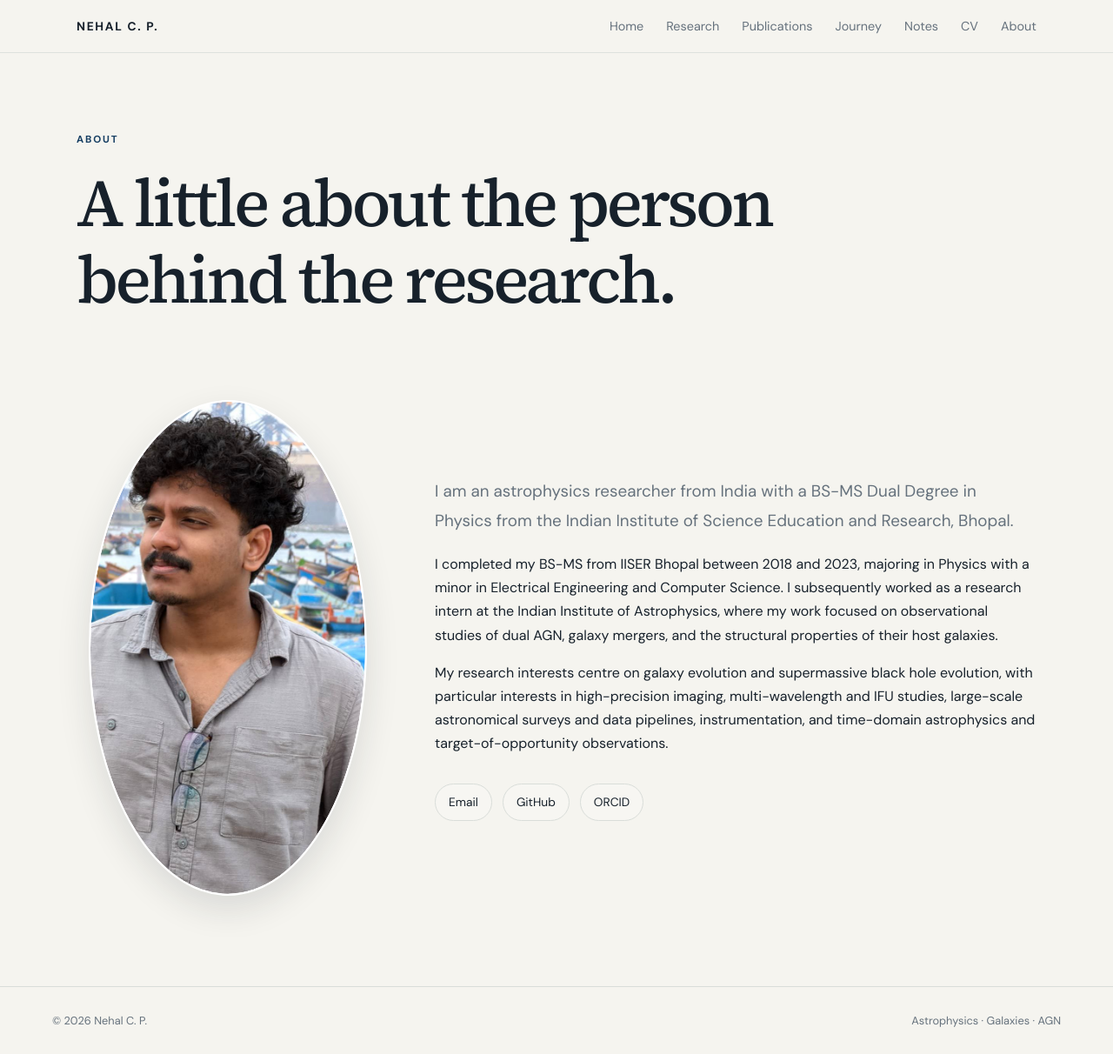
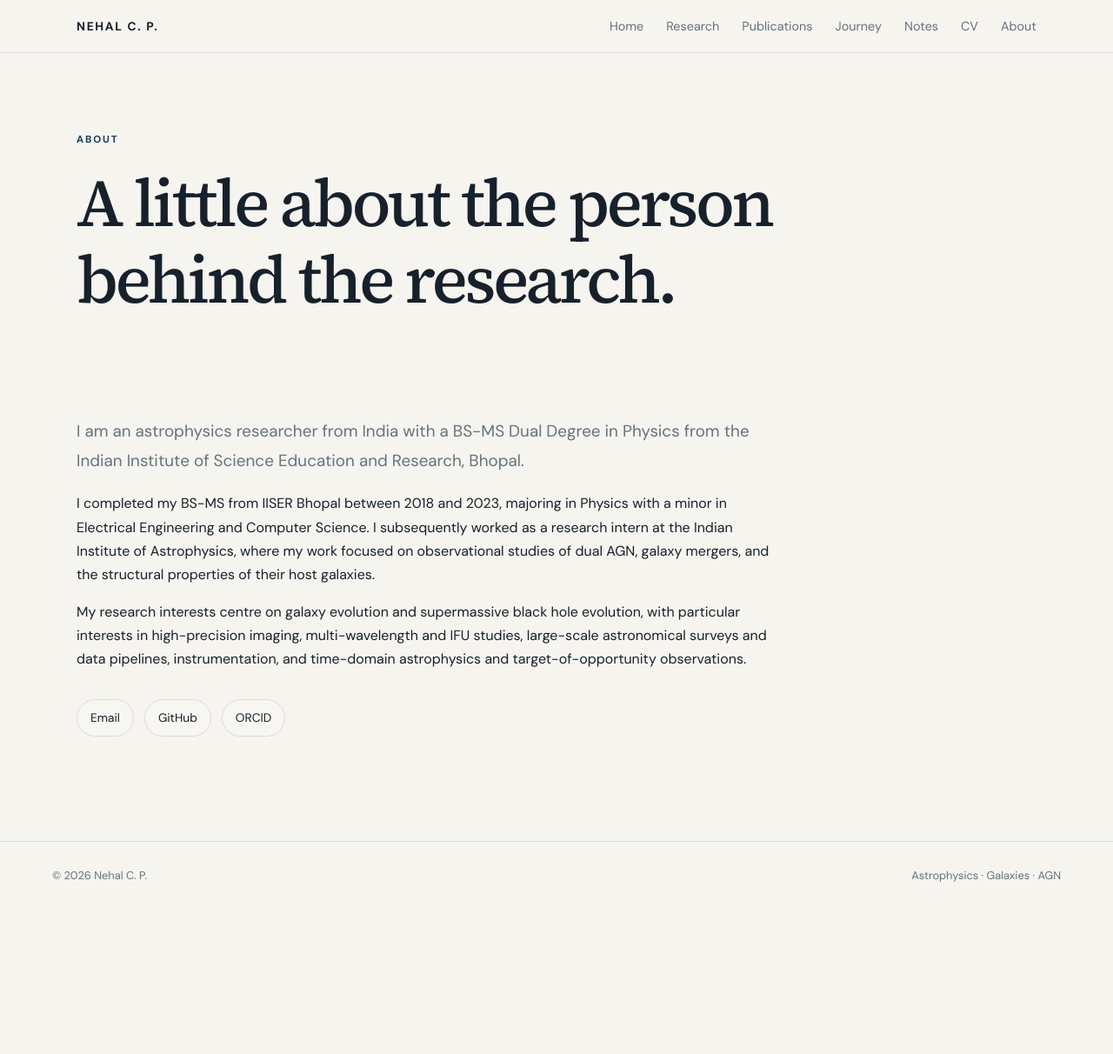
Before and after one commit to Nehalcp/nehalcp.github.io, a Jekyll site: the page built from about.md, in a window 1280 px wide and 1212 px high. Shown: the whole window at 87% size. Built offline with Jekyll 4.4.1, drawn with Linux system fonts in a browser that asks for light colours.

Commit message:
Remove duplicate profile portrait from About page

```diff
--- a/about.md
+++ b/about.md
@@ -3,4 +3,24 @@ layout: default
 title: About
 permalink: /about/
 ---
-<div class="page"><div class="container"><div class="page-intro"><div class="eyebrow">About</div><h1>A little about the person behind the research.</h1></div><div class="about-grid"><div class="about-photo-wrap"><img class="profile-oval" src="{{ '/assets/images/picture.jpg' | relative_url }}" alt="Nehal C. P." loading="lazy"></div><div class="about-copy"><p class="lede">I am an astrophysics researcher from India with a BS-MS Dual Degree in Physics from the Indian Institute of Science Education and Research, Bhopal.</p><p>I completed my BS-MS from IISER Bhopal between 2018 and 2023, majoring in Physics with a minor in Electrical Engineering and Computer Science. I subsequently worked as a research intern at the Indian Institute of Astrophysics, where my work focused on observational studies of dual AGN, galaxy mergers, and the structural properties of their host galaxies.</p><p>My research interests centre on galaxy evolution and supermassive black hole evolution, with particular interests in high-precision imaging, multi-wavelength and IFU studies, large-scale astronomical surveys and data pipelines, instrumentation, and time-domain astrophysics and target-of-opportunity observations.</p><div class="links"><a href="mailto:ncp.sudo@gmail.com">Email</a><a href="https://github.com/ncp00">GitHub</a><a href="https://orcid.org/0009-0008-9053-7034">ORCID</a></div></div></div></div></div>
+
+<div class="page">
+    <div class="container">
+        <div class="page-intro">
+            <div class="eyebrow">About</div>
+            <h1>A little about the person behind the research.</h1>
+        </div>
+
+        <div class="about-copy about-copy-full">
+            <p class="lede">I am an astrophysics researcher from India with a BS-MS Dual Degree in Physics from the Indian Institute of Science Education and Research, Bhopal.</p>
+            <p>I completed my BS-MS from IISER Bhopal between 2018 and 2023, majoring in Physics with a minor in Electrical Engineering and Computer Science. I subsequently worked as a research intern at the Indian Institute of Astrophysics, where my work focused on observational studies of dual AGN, galaxy mergers, and the structural properties of their host galaxies.</p>
+            <p>My research interests centre on galaxy evolution and supermassive black hole evolution, with particular interests in high-precision imaging, multi-wavelength and IFU studies, large-scale astronomical surveys and data pipelines, instrumentation, and time-domain astrophysics and target-of-opportunity observations.</p>
+
+            <div class="links">
+                <a href="mailto:ncp.sudo@gmail.com">Email</a>
+                <a href="https://github.com/Nehalcp">GitHub</a>
+                <a href="https://orcid.org/0009-0008-9053-7034">ORCID</a>
+            </div>
+        </div>
+    </div>
+</div>
```
